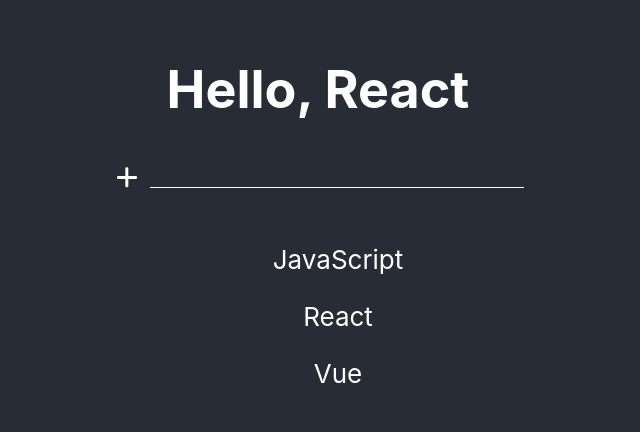
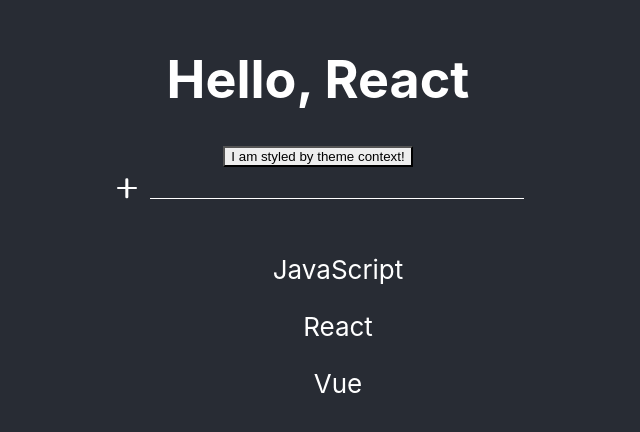
Before and after one commit to ba58ajbse/todo-hooks, a React (Create React App) app: page / in a window 1280 px wide. Shown: the part 168-600 px from the top of the page, without its empty margins (322-962 px from the left). Built offline with nearby package versions, Linux system fonts and the light colour scheme.

Commit message:
ボタンの背景をcontextAPIで変更

```diff
--- a/src/App.tsx
+++ b/src/App.tsx
@@ -2,16 +2,22 @@
 import './assets/App.css';
 import Form from './components/Form';
 import TodoList from './components/TodoList';
+import Toggle from './components/Toggle';
+import { useDark, ThemeContext } from './context/theme';
 
 const App: React.FC = () => {
+  const darkState = useDark();
   return (
+    <ThemeContext.Provider value={darkState}>
       <div className="App">
         <div className="wrapper">
           <h1>Hello, React</h1>
+          <Toggle />
           <Form />
           <TodoList />
         </div>
       </div>
+    </ThemeContext.Provider>
   );
 };
 
--- /dev/null
+++ b/src/components/Toggle.tsx
@@ -0,0 +1,24 @@
+import React, { useContext } from 'react';
+import { ThemeContext } from '../context/theme';
+
+const Toggle: React.FC = () => {
+  const darkState = useContext(ThemeContext);
+  const handleClick = () => {
+    darkState.setIsDark(!darkState.dark);
+  };
+
+  return (
+    <button
+      type="button"
+      style={{
+        background: darkState.theme.background,
+        color: darkState.theme.foreground,
+      }}
+      onClick={handleClick}
+    >
+      I am styled by theme context!
+    </button>
+  );
+};
+
+export default Toggle;
--- /dev/null
+++ b/src/context/theme.ts
@@ -0,0 +1,42 @@
+import { createContext, useCallback, useState } from 'react';
+
+export const themes = {
+  light: {
+    foreground: '#000000',
+    background: '#eeeeee',
+  },
+  dark: {
+    foreground: '#ffffff',
+    background: '#222222',
+  },
+};
+
+type ThemeContext = {
+  dark: boolean;
+  setIsDark: (isDark: boolean) => void;
+  theme: { foreground: string; background: string };
+};
+
+const defaultContext: ThemeContext = {
+  dark: false,
+  setIsDark: () => {}, // eslint-disable-line  @typescript-eslint/no-empty-function
+  theme: themes.light,
+};
+
+export const ThemeContext = createContext<ThemeContext>(defaultContext);
+
+export const useDark = (): ThemeContext => {
+  const [dark, setDark] = useState(false);
+
+  const setIsDark = useCallback((current: boolean): void => {
+    setDark(current);
+  }, []);
+
+  const theme = dark ? themes.dark : themes.light;
+
+  return {
+    dark,
+    setIsDark,
+    theme,
+  };
+};
```
Lines whose indentation alone changed are shown as unchanged.
